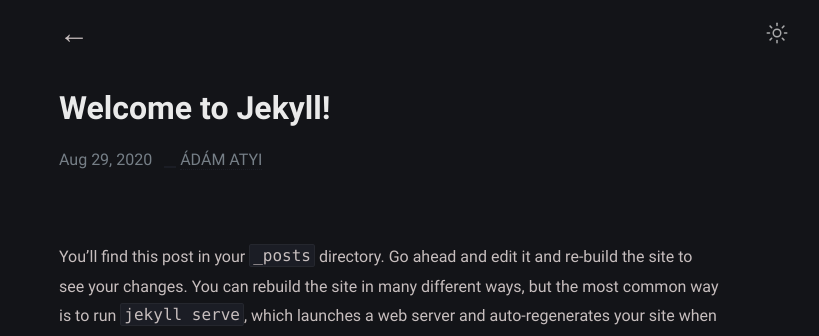
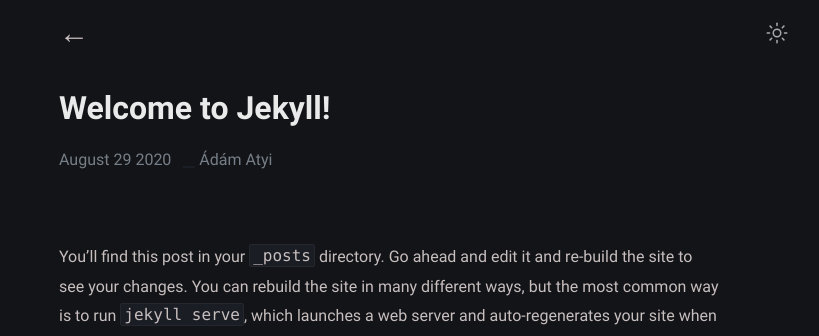
Before and after one commit to atyiadam/adamatyi.github.io, a Jekyll site: the page built from _posts/welcome-to-jekyll/2020-08-29-welcome-to-jekyll.md, in a window 1280 px wide. Shown: the top 336 px of the page, without its empty margins (251-1070 px from the left). Built offline with Jekyll 4.4.1, drawn with Linux system fonts in a browser that asks for light colours.

Commit message:
Change date formet

```diff
--- a/_config.yml
+++ b/_config.yml
@@ -12,6 +12,8 @@ mode: dark # default theme "dark" | "light"
 # Profile settings
 author:
   name: ÁDÁM ATYI # author name
+  post:
+    name: Ádám Atyi
   bio: >- # tell to the world
     An engineer helping end users boosting their productivity by minimizing friction in their development experience.‍
     <br><br>
--- a/_layouts/home.html
+++ b/_layouts/home.html
@@ -9,10 +9,10 @@ home: true
   <h2 class="post-item-title">
     <a href="{{ post.url }}">{{ post.title | escape }}</a>
   </h2>
-  <p>
+  <p class="post-description">
     {{ post.description }}
   </p>
-  <span class="post-item-date">{{ post.date | date: "%b %d, %Y" }}</span>
+  <span class="post-item-date">{{ post.date | date: "%B %d %Y" }}</span>
 </article>
 {%- endfor -%}
 
--- a/_layouts/post.html
+++ b/_layouts/post.html
@@ -52,13 +52,13 @@ layout: compress
           {% if page.date %}
           <div class="post-meta">
             <time datetime="{{ page.date | date_to_xmlschema }}" itemprop="datePublished">
-              {{ page.date | date: "%b %d, %Y" }}
+              {{ page.date | date: "%B %d %Y" }}
             </time>
-            <span itemprop="author" itemscope itemtype="https://schema.org/Person">
-              <span itemprop="name">{{ site.author.name }}</span>
+            <span>
+              <span>{{ site.author.post.name }}</span>
             </span>
             <time hidden datetime="{{ page.modified | date_to_xmlschema }}" itemprop="dateModified">
-              {{ page.date | date: "%b %d, %Y" }}
+              {{ page.date | date: "%B %d %Y" }}
             </time>
             <span hidden itemprop="publisher" itemtype="Person">{{ site.author.name }}</span>
             <span hidden itemprop="image">{{ page.image }}</span>
--- a/_sass/klise/_layout.scss
+++ b/_sass/klise/_layout.scss
@@ -341,6 +341,12 @@
   }
 }
 
+.post-description {
+  // font-family: "Merriweather", serif;
+  // letter-spacing: 0.01rem;
+  // font-size: 1em;
+}
+
 // Footer
 .footer {
   margin-top: 8em;
```
